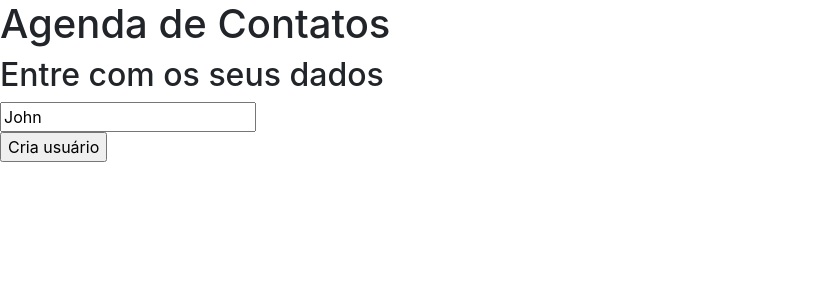
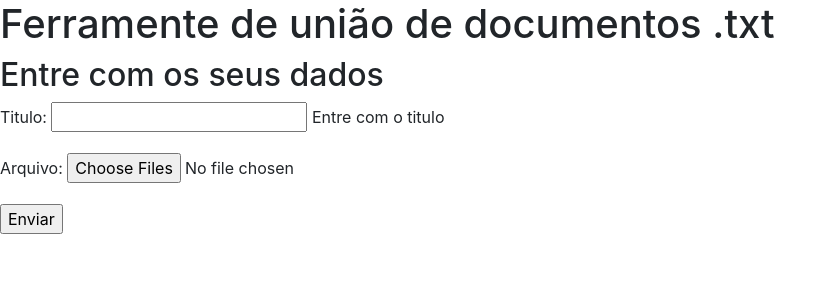
Before and after one commit to pilarfernandezz/ProgWeb-Trabalho-2, a Django app: page /arquivos/cria/ in a window 1280 px wide. Shown: the top 300 px of the page, without its empty margins (0-837 px from the left). Run offline with Django 3.2, Linux system fonts and the light colour scheme.

Commit message:
implementacao django finalizada

```diff
--- a/Trab2/Trab2/urls.py
+++ b/Trab2/Trab2/urls.py
@@ -19,6 +19,4 @@ from arquivos import views;
 
 urlpatterns = [
     path('arquivos/', include('arquivos.urls')),
-    #path('',views.home, name='homepage'),
-    #path('SegundaPagina', views.segundaPagina,name='segunda'),
 ]
--- a/Trab2/arquivos/forms.py
+++ b/Trab2/arquivos/forms.py
@@ -1,5 +1,7 @@
 from django import forms
 from arquivos.models import Arquivo
+from arquivos.models import Texto
+from django.forms import ClearableFileInput
 
 # Formulário para inserir um arquivo (no banco de dados)
 class ArquivoModel2Form(forms.ModelForm):
@@ -7,4 +9,14 @@ class ArquivoModel2Form(forms.ModelForm):
         # usando o modelo Pessoa
         model = Arquivo
         # criar um formulário usando TODOS os campos
-        fields = '__all__'
+        fields = ['arquivo']
+        widgets = {
+            'arquivo': ClearableFileInput(attrs={'multiple': True}, ),
+        }
+
+class TextoModel2Form(forms.ModelForm):
+    class Meta:
+        # usando o modelo Pessoa
+        model = Texto
+        # criar um formulário usando TODOS os campos
+        fields = ['titulo']
--- a/Trab2/arquivos/models.py
+++ b/Trab2/arquivos/models.py
@@ -1,7 +1,12 @@
 from django.db import models
+from django import forms
+from django.core.validators import FileExtensionValidator
 
 # Create your models here.
 class Arquivo(models.Model):
-    arquivo = models.CharField(max_length = 1000,default="", editable=False)
-    data =  models.CharField(max_length = 10,verbose_name='Data de nascimento',default="", editable=False)
-    titulo = models.CharField(max_length=100, help_text = "Entre com o titulo",default="", editable=False)
+    arquivo = models.FileField(validators=[FileExtensionValidator(allowed_extensions=['txt'])])
+
+class Texto(models.Model):
+    conteudo = models.CharField(max_length = 1000, default="")
+    data =  models.CharField(max_length = 10,verbose_name='Data de criação',default="")
+    titulo = models.CharField(max_length=100, help_text = "Entre com o titulo",default="")
--- a/Trab2/arquivos/templates/arquivos/base.html
+++ b/Trab2/arquivos/templates/arquivos/base.html
@@ -7,7 +7,7 @@
     <title>{% block title %}{% endblock %}</title>
   </head>
   <body>
-    <h1>Agenda de Contatos</h1>
+    <h1>Ferramente de união de documentos .txt</h1>
     {% block content %}{% endblock %}
   </body>
 </html>
--- a/Trab2/arquivos/templates/arquivos/criaArquivos.html
+++ b/Trab2/arquivos/templates/arquivos/criaArquivos.html
@@ -9,10 +9,8 @@
   <h2>Entre com os seus dados</h2>
   <form method="post" enctype='multipart/form-data'>
     {% csrf_token %}
-
-    {{ formulario.as_p }}
-    <input type="texto" name="texto" value="John"><br>
-    <input type="submit" value="Cria usuário">
-
+    {{ form_texto.as_p }}
+    {{ form_arquivo.as_p }}
+    <input type="submit" value="Enviar">
   </form>
 {% endblock %}
--- a/Trab2/arquivos/views.py
+++ b/Trab2/arquivos/views.py
@@ -4,7 +4,11 @@ from django.views.generic.base import View
 from django.http.response import HttpResponseRedirect
 from django.urls.base import reverse_lazy
 from arquivos.forms import ArquivoModel2Form
+from arquivos.forms import TextoModel2Form
+
 from arquivos.models import Arquivo
+from arquivos.models import Texto
+import datetime
 
 # Create your views here.
 class ArquivoDeleteView(View):
@@ -15,38 +19,35 @@ class ArquivoUpdateView(View):
 
 class ArquivoListView(View):
     def get(self, request, *args, **kwargs):
-        arquivos = Arquivo.objects.all()
-        print(arquivos)
+        textos = Texto.objects.all()
         context = {
-            'arquivos': arquivos,
+            'textos': textos,
         }
 
         return render(request, 'arquivos/listaArquivos.html', context)
 
+class ArquivoCreateView(View):
+    def get(self, request, *args, **kwargs):
+        context = { 'form_texto': TextoModel2Form, 'form_arquivo': ArquivoModel2Form}
+        return render(request, 'arquivos/criaArquivos.html', context)
 
 
+    def post(self, request, *args, **kwargs):
+        form_arquivo = ArquivoModel2Form(request.POST, request.FILES)
+        form_texto = TextoModel2Form(request.POST)
 
-class ArquivoCreateView(View):
-    def get(self, request, *args, **kwargs):
-        context = {'formulario' : ArquivoModel2Form}
-        return render(request, 'arquivos/criaArquivos.html', context)
+        files = request.FILES.getlist('arquivo')
 
-    # Cria um arquivo com os dados do formulário no banco de dados
-    def post(self, request, *args, **kwargs):
-        # formulário representa os dados do formulário vindos via POST
-        formulario = ArquivoModel2Form(request.POST, request.FILES)
+        content = ""
+        for file in files:
+            content += file.read().decode("utf-8")
 
-        print("aaaaa"+str(formulario))
-        if formulario.is_valid():
-            # criar uma variável que representa o contato
-            arquivo = formulario.save()
 
-                # o contato ainda está somente em memória
-                # vou salvar no banco de dados
+        if  form_texto.is_valid():
+            arquivo = form_texto.save(commit=False)
+            arquivo.conteudo = content
+            arquivo.data = datetime.datetime.now()
             arquivo.save()
-                # eu NÃO vou desviar para um template e sim para outro view
-                # vai desviar para a URL lista-contato definida em contatos
             return HttpResponseRedirect(reverse_lazy('arquivos:lista-arquivo'))
         else:
-            print("-----------------------------")
             return HttpResponseRedirect(reverse_lazy('arquivos:cria-arquivo'))
```
Also changed, not shown: Trab2/arquivos/templates/arquivos/listaArquivos.html (+4 -4 lines), Trab2/arquivos/migrations/0004_auto_20201126_2132.py (added), Trab2/arquivos/migrations/0005_auto_20201126_2233.py (added), 1 other file.
